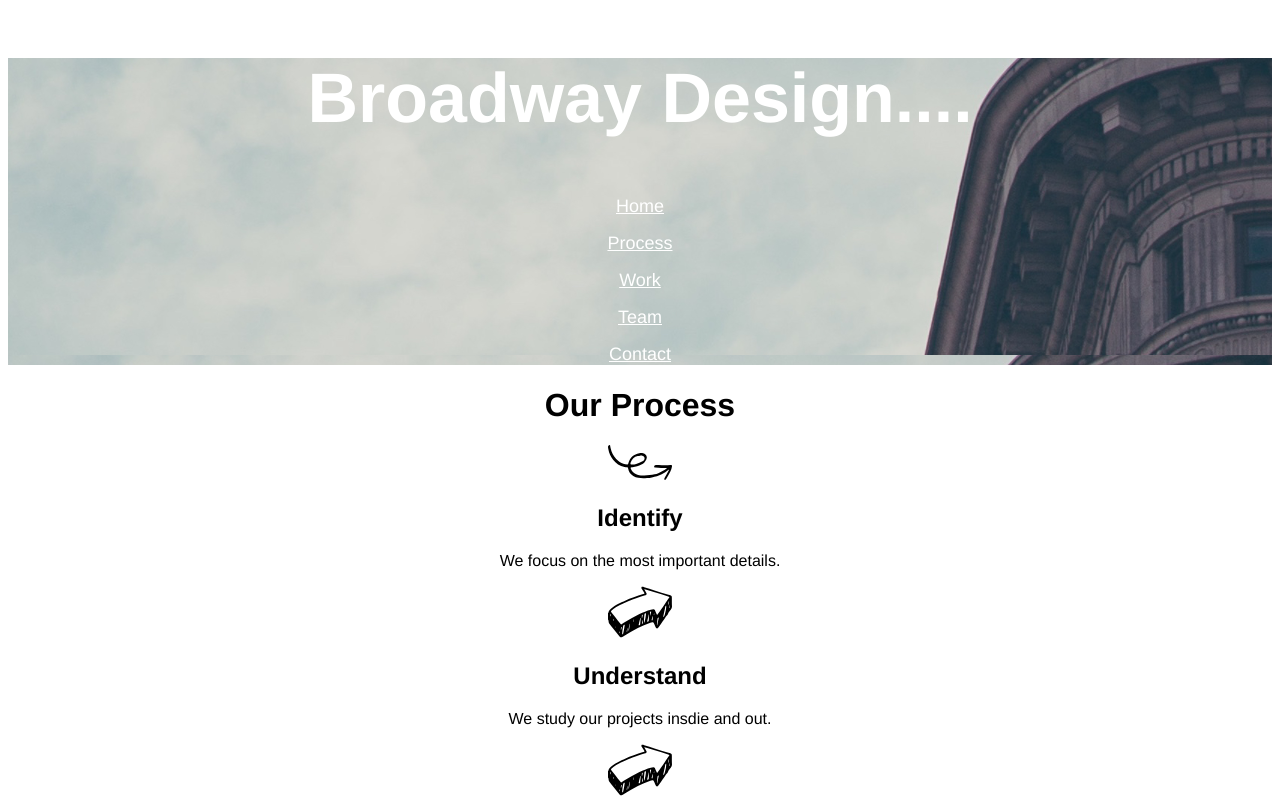
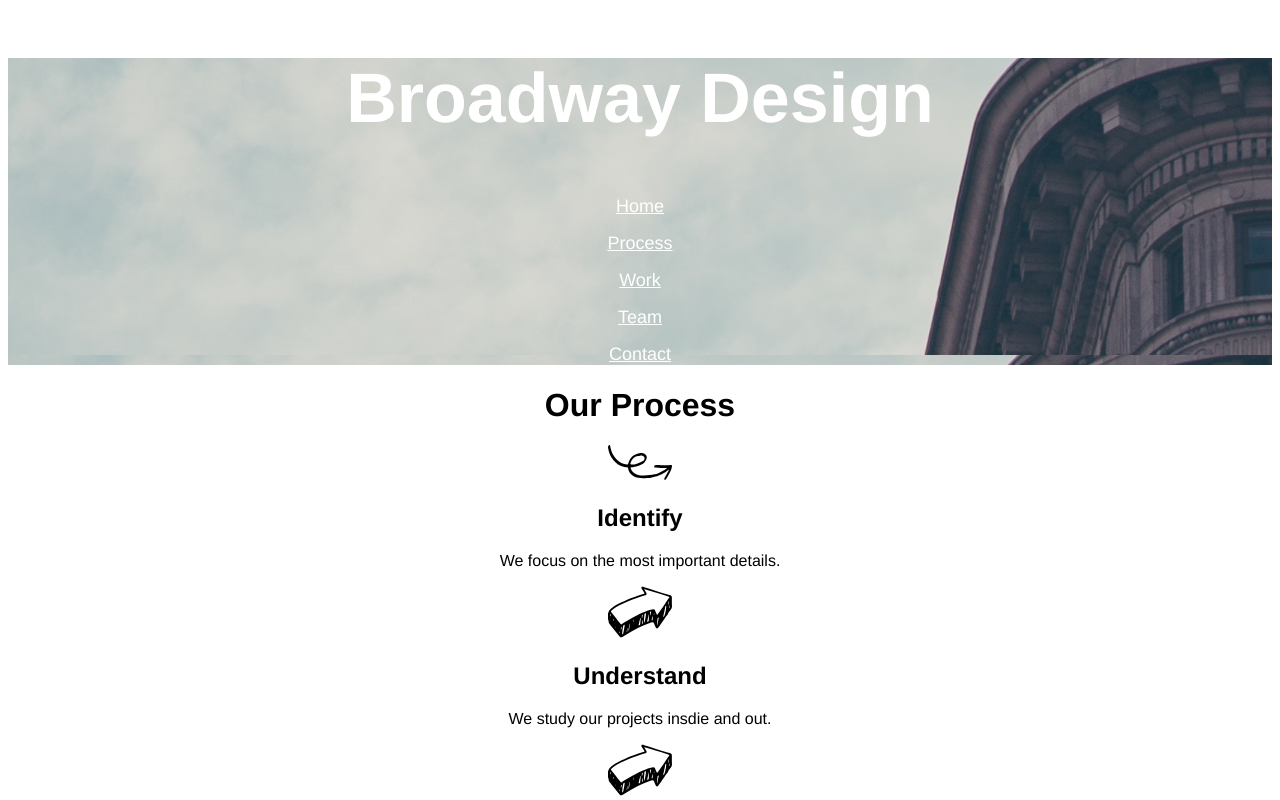
Before and after one commit to 7zark7/broadway, a plain HTML site: page index.html in a window 1280 px wide. Shown: the top 800 px of the page. Drawn offline with Linux system fonts and the light colour scheme.

Commit message:
update files

```diff
--- a/index.html
+++ b/index.html
@@ -10,7 +10,7 @@
 <main>
   <nav>
     <div class="hero">
-      <h1>Broadway Design....</h1>
+      <h1>Broadway Design</h1>
         <p> <a class="btn-nav" href="#home">Home</a> </p>
         <p> <a class="btn-nav" href="#process">Process</a> </p>
         <p> <a class="btn-nav" href="#work">Work</a> </p>
```
